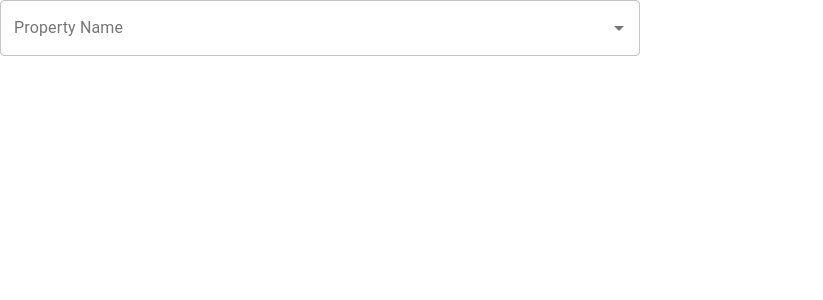
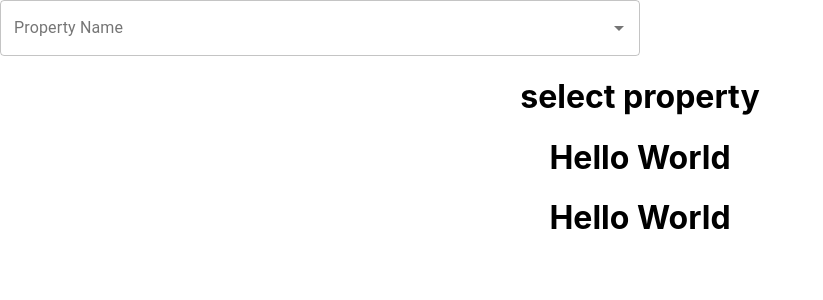
Before and after one commit to potcheeks/wheretostay, a React (Create React App) app in the folder client/: page / in a window 1280 px wide. Shown: the top 300 px of the page, without its empty margins (0-823 px from the left). Built offline with nearby package versions, Linux system fonts and the light colour scheme; no server answers.

Commit message:
card 1 component, info fetch

```diff
--- a/client/src/App.js
+++ b/client/src/App.js
@@ -1,15 +1,26 @@
 import './App.css';
 import { QueryClient, QueryClientProvider } from "react-query";
+import {useState} from "react";
+import Dropdown from './components/Dropdown';
 
-import Dropdown from './components/Dropdown'
+import AddressData from './components/AddressData';
+import HistoricalActivity from './components/HistoricalActivity';
+import Amenities from './components/Amenities';
 
 function App() {
   const queryClient = new QueryClient();
+  const [propertyName, setPropertyName] = useState()
+
 
   return (
     <div className="App">
        <QueryClientProvider client={queryClient}>
-      <Dropdown />
+
+      <Dropdown propertyName={propertyName} setPropertyName={setPropertyName} />
+      <AddressData propertyName={propertyName} />
+      <HistoricalActivity propertyName={propertyName}/>
+      <Amenities propertyName={propertyName}/>
+
       </QueryClientProvider>
     </div>
   );
--- /dev/null
+++ b/client/src/components/AddressData.js
@@ -0,0 +1,27 @@
+import React from 'react';
+import { useQuery } from "react-query";
+import axios from "axios";
+import { Card } from '@material-ui/core';
+
+
+const AddressData = ({propertyName}) => {
+
+  const { data: propertyList } = useQuery(
+    ["property-list"],
+    async () => await axios("/directory")
+  );
+
+
+  const singlePropertyData = propertyList?.data?.filter((property) => property.name === propertyName)
+  console.log("this is info from single property", singlePropertyData);
+
+  return (
+    <div>
+      <h1>{propertyName}</h1>
+      {propertyName ? singlePropertyData[0]?.address?.street_address : <h1>select property</h1>}
+
+    </div>
+  )
+}
+
+export default AddressData;
--- /dev/null
+++ b/client/src/components/Amenities.js
@@ -0,0 +1,11 @@
+import React from 'react'
+
+const Amenities= ({propertyName}) => {
+  return (
+    <div>
+      <h1>Hello World</h1>
+    </div>
+  )
+}
+
+export default Amenities;
--- a/client/src/components/Dropdown.js
+++ b/client/src/components/Dropdown.js
@@ -1,23 +1,23 @@
-import React, {useState} from "react";
+
 import { useQuery } from "react-query";
 import axios from "axios";
 import { Autocomplete } from '@material-ui/lab';
 import TextField from "@material-ui/core/TextField";
 
 
-const Dropdown = () => {
+const Dropdown = ({setPropertyName, propertyName}) => {
 
   const { data: propertyList } = useQuery(
     ["property-list"],
     async () => await axios("/directory")
   );
 
-  const propertyNameArr = propertyList?.data
-  .map((property) => property.name)
-  .sort((a, b) => a.localeCompare(b, { ignorePunctuation: true }));
-  console.log(propertyNameArr)
+  const propertyData = propertyList?.data
+  const area = propertyData?.map((property) => property.area)
+  console.log(area)
 
-  const [propertyName, setPropertyName] = useState()
+
+  console.log("propertyName", propertyName)
 
 
 
@@ -28,7 +28,8 @@ const Dropdown = () => {
       id="Property Name"
       autoHighlight
       clearOnEscape
-      options={propertyNameArr}
+      options={propertyData?.map((option) => option.name).sort((a, b) => a.localeCompare(b))}
+      // groupBy={(option) => option.area}
       getOptionLabel={(option) => option}
       onChange={(event, newValue) => {
         setPropertyName(newValue);
--- /dev/null
+++ b/client/src/components/HistoricalActivity.js
@@ -0,0 +1,11 @@
+import React from 'react'
+
+const HistoricalActivity = ({propertyName}) => {
+  return (
+    <div>
+      <h1>Hello World</h1>
+    </div>
+  )
+}
+
+export default HistoricalActivity;
```
